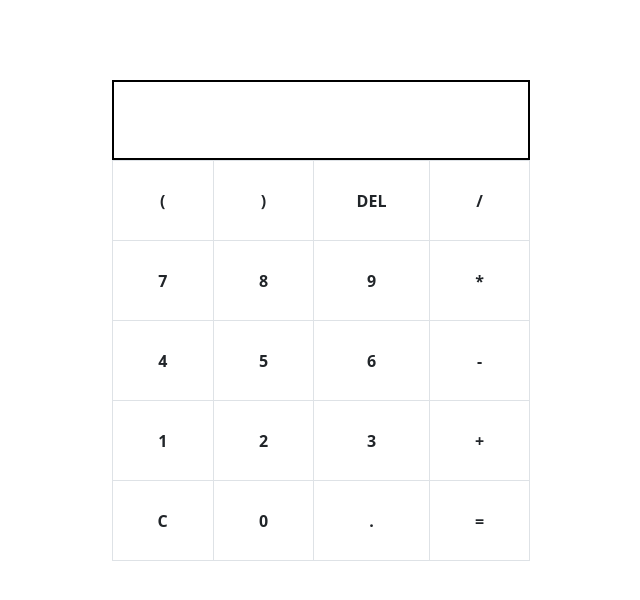
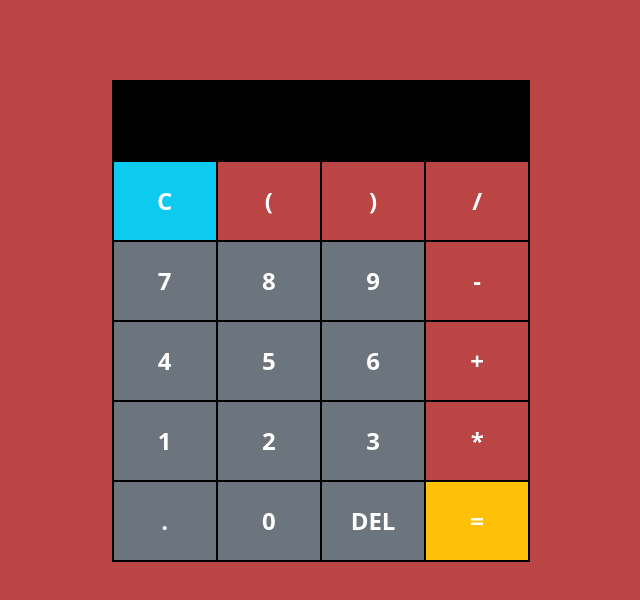
Before and after one commit to Wobins/simple-calculator, a plain HTML site: page index.html in a window 1280 px wide. Shown: the whole page, without its empty margins (319-959 px from the left). Drawn offline with nearby package versions, Linux system fonts and the light colour scheme.

Commit message:
reorder the buttons, set the background-colors, set the border colors

```diff
--- a/app.js
+++ b/app.js
@@ -8,8 +8,6 @@ let deleteBtn = document.querySelector('.delete');
 const calculate = () => {
     try {
         operation = screen.textContent;
-        // result = eval(operation)
-        // screen.textContent = result
 
         let arr = operation.split("");
 
--- a/index.html
+++ b/index.html
@@ -15,40 +15,40 @@
 </head>
 <body class="container-fluid">
 
-    <div id="calc" class="col-lg-4 offset-lg-4 col-md-6 offset-md-3 col-10 offset-1">
+    <div id="calc" class="col-lg-4 offset-lg-4 col-md-6 offset-md-3 col-8 offset-2">
         <div class="screen text-end px-1"><p></p></div>
         <div class="table-responsive">
             <table class="keyboard table table-bordered">
                 <tbody>
                     <tr>
+                        <td class="text-center clear bg-info">C</td>
                         <td class="text-center button">(</td>
                         <td class="text-center button">)</td>
-                        <td class="text-center delete">DEL</td>
                         <td class="text-center button">/</td>
                     </tr>
                     <tr>
-                        <td class="text-center button">7</td>
-                        <td class="text-center button">8</td>
-                        <td class="text-center button">9</td>
+                        <td class="text-center button bg-secondary">7</td>
+                        <td class="text-center button bg-secondary">8</td>
+                        <td class="text-center button bg-secondary">9</td>
+                        <td class="text-center button">-</td>
+                    </tr>
+                    <tr>
+                        <td class="text-center button bg-secondary">4</td>
+                        <td class="text-center button bg-secondary">5</td>
+                        <td class="text-center button bg-secondary">6</td>
+                        <td class="text-center button">+</td>
+                    </tr>
+                    <tr>
+                        <td class="text-center button bg-secondary">1</td>
+                        <td class="text-center button bg-secondary">2</td>
+                        <td class="text-center button bg-secondary">3</td>
                         <td class="text-center button">*</td>
                     </tr>
                     <tr>
-                        <td class="text-center button">4</td>
-                        <td class="text-center button">5</td>
-                        <td class="text-center button">6</td>
-                        <td class="text-center button">-</td>
-                    </tr>
-                    <tr>
-                        <td class="text-center button rounded-circle">1</td>
-                        <td class="text-center button">2</td>
-                        <td class="text-center button">3</td>
-                        <td class="text-center button">+</td>
-                    </tr>
-                    <tr>
-                        <td class="text-center clear">C</td>
-                        <td class="text-center button">0</td>
-                        <td class="text-center button">.</td>
-                        <td class="text-center equal">=</td>
+                        <td class="text-center button bg-secondary">.</td>
+                        <td class="text-center button bg-secondary">0</td>
+                        <td class="text-center delete bg-secondary">DEL</td>
+                        <td class="text-center equal bg-warning">=</td>
                     </tr>
                 </tbody>
             </table>
--- a/styles.css
+++ b/styles.css
@@ -2,6 +2,8 @@ body{
 	width: 100%;
 	height: 100%;
 	cursor: pointer;
+	background-color: rgb(187, 68, 68);
+	color: #fff;
 }
 
 #calc{
@@ -12,6 +14,7 @@ body{
 	width: 100%;
 	height: 10vh;
 	border: 2px solid black;
+	background-color: #000;
 }
 
 
@@ -20,7 +23,14 @@ tr{
 }
 
 td {
-	width: 25vw;
+	border: 1px solid black;
+	width: 25%;
 	vertical-align: middle;
 	font-weight: 600;
+	color: #fff;
+	font-size: 1.5rem;
 }
+
+td.text-center {
+	border: 2px solid black;
+}
```
